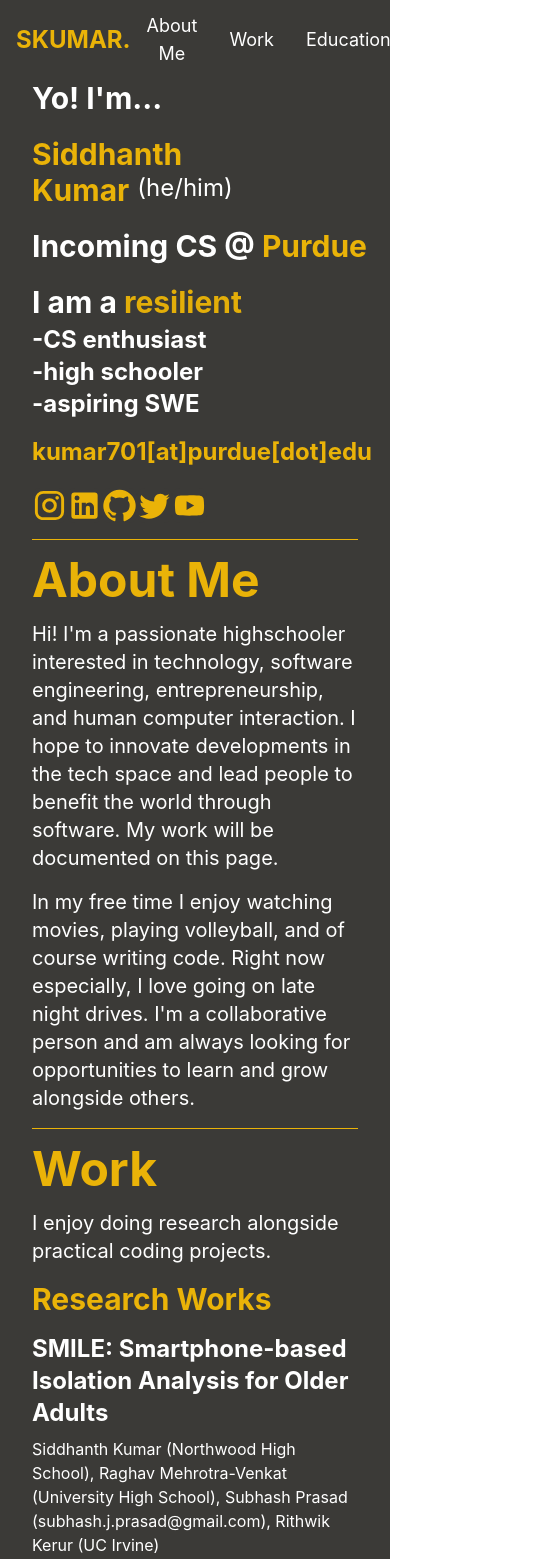
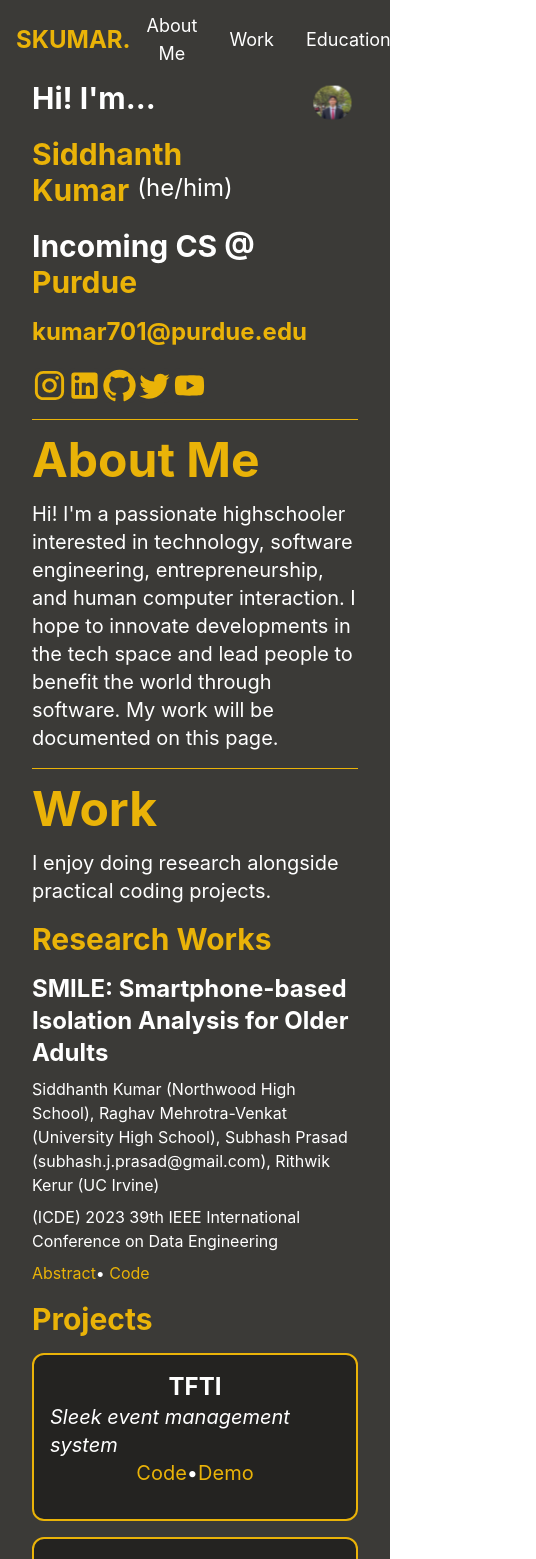
Before and after one commit to sidgithub780/portfolio, a React (Create React App) app: page / in a window 390 px wide. Shown: the top 1559 px of the page, 536 px wide, since content can reach past the window. Built offline with nearby package versions, Linux system fonts and the light colour scheme.

Commit message:
full cleanup for mobile and cringe stuff

```diff
--- a/src/components/AboutMe.js
+++ b/src/components/AboutMe.js
@@ -12,12 +12,6 @@
           to innovate developments in the tech space and lead people to benefit
           the world through software. My work will be documented on this page.
         </p>
-        <p className="text-white text-xl mt-4">
-          In my free time I enjoy watching movies, playing volleyball, and of
-          course writing code. Right now especially, I love going on late night
-          drives. I'm a collaborative person and am always looking for
-          opportunities to learn and grow alongside others.
-        </p>
       </div>
     </div>
   );
--- a/src/components/Education.js
+++ b/src/components/Education.js
@@ -17,7 +17,7 @@
       <ResearchComponent
         title="Physics 77: Introduction to Computational Physics"
         description="Introductory scientific programming in Python with examples from physics. Topics include: visualization, statistics and probability, regression, numerical integration, simulation, data modeling, function approximation, and algebraic systems. Recommended for freshman physics majors."
-        school="UC Berkeley"
+        school="UC Berkeley Summer Session"
         abstractLink={null}
         codeLink="https://github.com/sidgithub780/Physics-77"
       />
--- a/src/components/HackathonProjects.js
+++ b/src/components/HackathonProjects.js
@@ -8,7 +8,7 @@
   return (
     <div className="mt-4">
       <p className="text-yellow-500 text-3xl font-bold">Hackathons</p>
-      <div className="flex flex-row space-x-8">
+
       <IndividualProject
         name="MemGen"
         subtitle="Intelligent Vector-Based Cover Letter Creator"
@@ -29,6 +29,5 @@
         placement="Overall #1 Winner 🥇"
       />
     </div>
-    </div>
   );
 }
--- a/src/components/IndividualProject.js
+++ b/src/components/IndividualProject.js
@@ -11,7 +11,7 @@
   placement,
 }) {
   return (
-    <div className="border-yellow-500 border-2 rounded-xl bg-[#242321] text-white mt-4 p-4 w-1/2">
+    <div className="border-yellow-500 border-2 rounded-xl bg-[#242321] text-white mt-4 p-4">
       <div className="flex flex-row  justify-center font-bold text-2xl text-yellow-500">
         {hackathon}
       </div>
@@ -44,13 +44,7 @@
           </>
         ) : null}
       </div>
-      {coverImage != null ? (
-        <img
-          src={coverImage}
-          alt="hey"
-          className="rounded-xl object-cover scale-80"
-        />
-      ) : null}
+
       <div className="flex flex-row  justify-center font-bold text-2xl text-yellow-500 mt-4">
         {placement}
       </div>
--- a/src/components/Intro.js
+++ b/src/components/Intro.js
@@ -23,21 +23,10 @@
 };
 
 export default function Intro() {
-  const words = ["vocal", "resilient", "positive", "driven", "passionate"];
-  const [adjective, setAdjective] = useState("communicative");
-
-  useEffect(() => {
-    let count = 0;
-    const interval = setInterval(() => {
-      count = (count + 1) % words.length;
-      setAdjective(words[count]);
-    }, 5000);
-    return () => clearInterval(interval);
-  }, []);
   return (
     <div className="flex flex-row0 mt-20 max-w-full">
       <div>
-        <p className="text-white font-bold text-3xl">Yo! I'm... </p>
+        <p className="text-white font-bold text-3xl">Hi! I'm... </p>
         <div className="flex mt-5 ">
           {"Siddhanth".split("").map((letter, index) => {
             return (
@@ -68,23 +57,9 @@
         <p className="text-3xl font-bold text-white mt-5">
           Incoming CS @ <span className="text-yellow-500">Purdue</span>
         </p>
-        <p className="text-3xl font-bold text-white mt-5">
-          I am a{" "}
-          <motion.span
-            className="text-yellow-500"
-            key={adjective}
-            variants={variants}
-            animate={"show"}
-            initial="hide"
-          >
-            {adjective}
-          </motion.span>{" "}
-        </p>
-        <p className="text-2xl font-bold text-white mt-1">
-          -CS enthusiast {<br />} -high schooler {<br />} -aspiring SWE
-        </p>
+
         <p className="mt-4 text-2xl font-bold text-yellow-500">
-          kumar701[at]purdue[dot]edu
+          kumar701@purdue.edu
         </p>
         <div className="flex flex-row mt-5">
           <div className="transition bg-[#3b3a37] hover:bg-white rounded-lg">
--- a/src/components/Projects.js
+++ b/src/components/Projects.js
@@ -8,7 +8,7 @@
   return (
     <div className="mt-4">
       <p className="text-yellow-500 text-3xl font-bold">Projects</p>
-      <div className="flex flex-row space-x-8">
+
       <IndividualProject
         name="TFTI"
         subtitle="Sleek event management system"
@@ -25,24 +25,7 @@
         demo="https://youtu.be/jP2KgZb76sA"
         devpost={null}
       />
-      </div>
-      <div className="flex flex-row space-x-8">
-        <IndividualProject
-          name="Foody"
-          subtitle="Find food quick"
-          coverImage={null}
-          link="https://github.com/sidgithub780/food"
-          demo="https://drive.google.com/file/d/1gr9tuH7WsLm1cd9L31yPIWXrsC6Zvcxr/view?usp=sharing"
-          devpost={null}
-        />
-        <IndividualProject
-          name="EarTime"
-          subtitle="Mini soundboard"
-          coverImage={null}
-          link="https://github.com/sidgithub780/EarTime"
-          demo={null}
-          devpost={null}
-        />
+
       <IndividualProject
         name="Portfolio website"
         subtitle="The website you're seeing"
@@ -52,6 +35,5 @@
         devpost={null}
       />
     </div>
-    </div>
   );
 }
```
Lines whose indentation alone changed are shown as unchanged.
